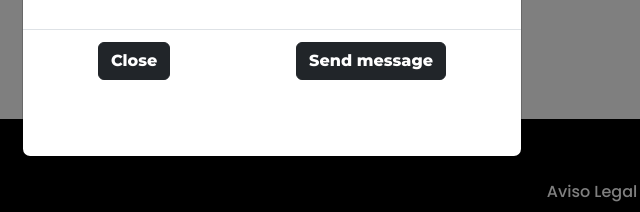
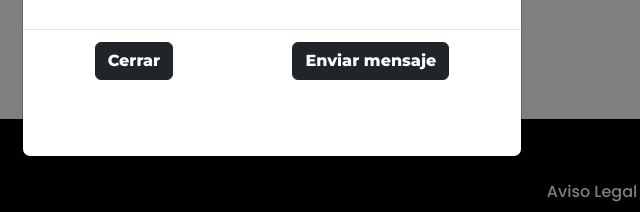
Before and after one commit to fernezfps/FerminMartinez, a plain HTML site: page pages/contacto.html in a window 1280 px wide. Both pictures are taken after a click on the button "Contactar". Shown: the part 579-791 px from the top of the page, 368-1008 px from the left. Drawn offline with nearby package versions, Linux system fonts and the light colour scheme.

Commit message:
Versión boostrap con retoques

```diff
--- a/pages/contacto.html
+++ b/pages/contacto.html
@@ -102,8 +102,8 @@
                         </form>
                     </div>
                     <div class="modal-footer">
-                        <button type="button" class="btn btn-dark" data-bs-dismiss="modal">Close</button>
-                        <button type="button" class="btn btn-dark">Send message</button>
+                        <button type="button" class="btn btn-dark" data-bs-dismiss="modal">Cerrar</button>
+                        <button type="button" class="btn btn-dark">Enviar mensaje</button>
                     </div>
                 </div>
             </div>
```
